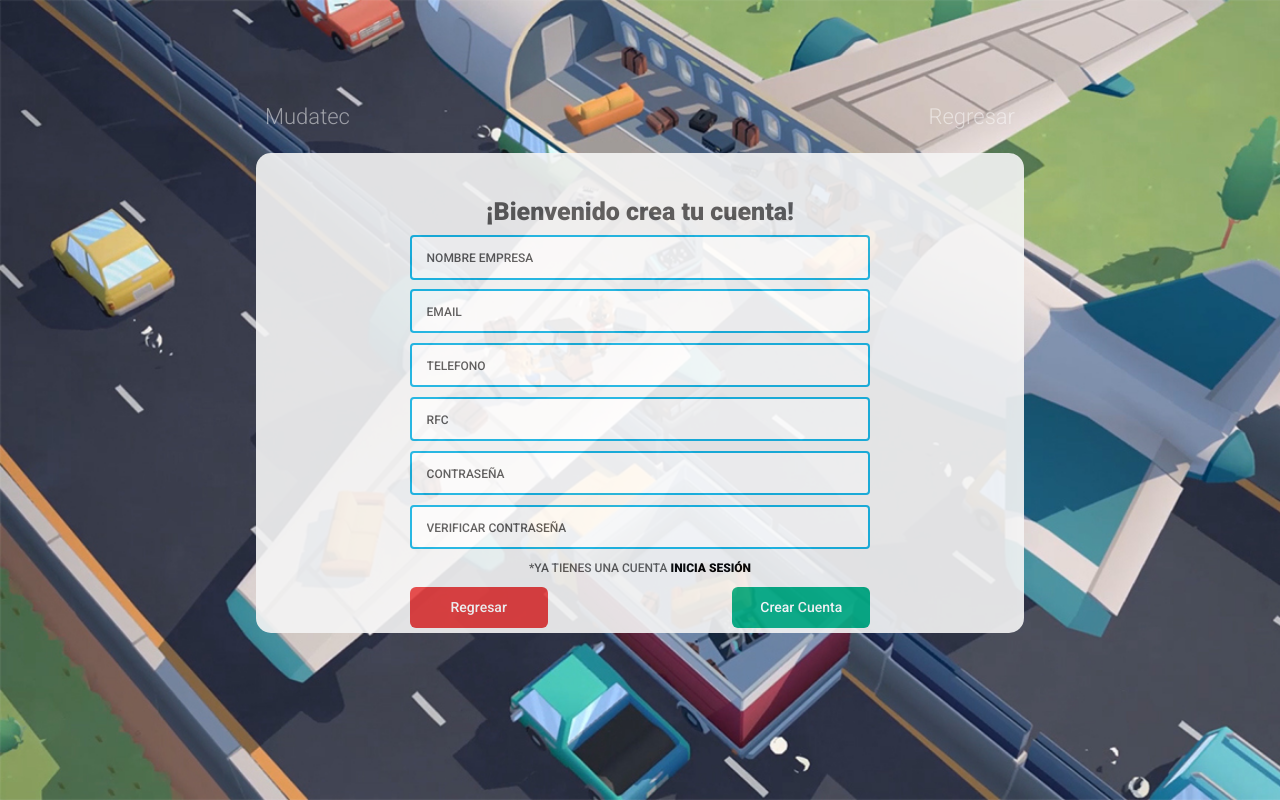
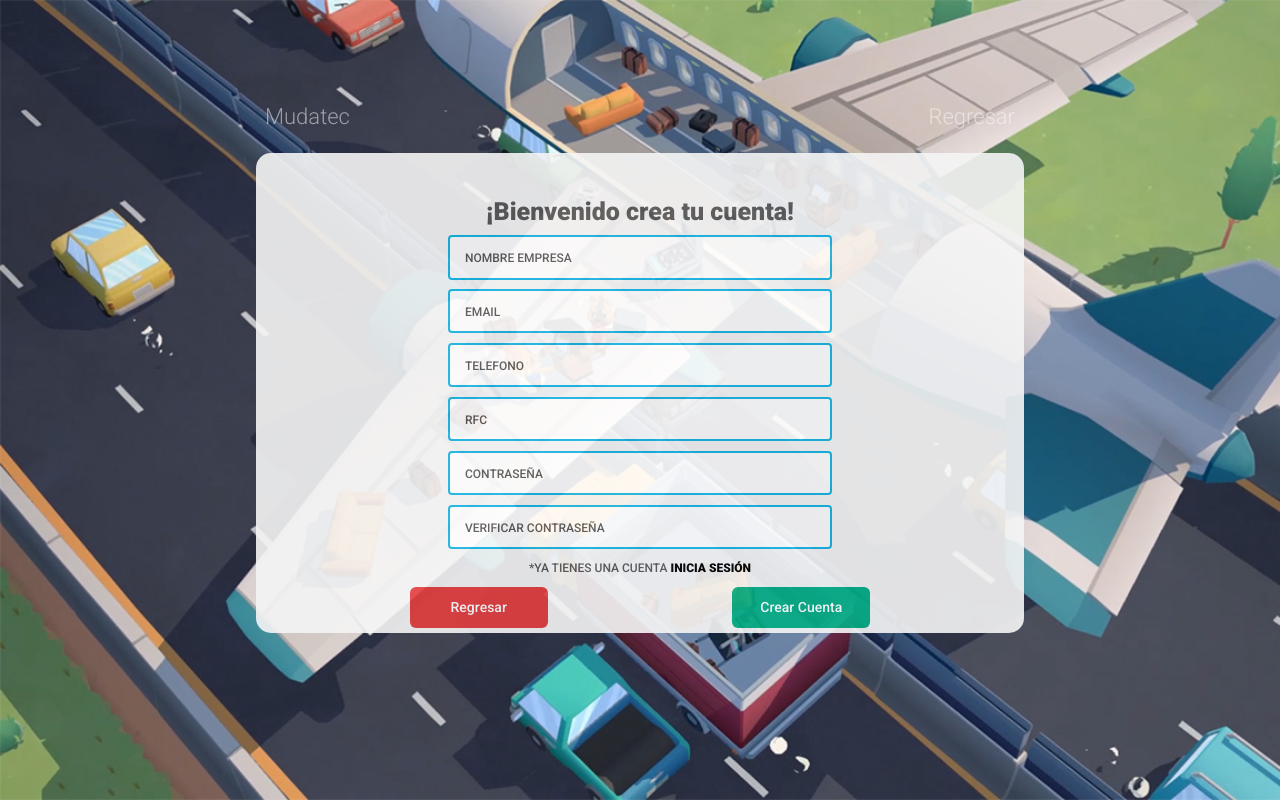
Before and after one commit to alepaez-dev/mudatec_proyecto, a Django app: page /mudanza/registro/ in a window 1280 px wide. Run offline with Django 3.2, Linux system fonts and the light colour scheme; some libraries are stand-ins or nearby versions.

Commit message:
arreglando colores

```diff
--- a/mudatec/static/css/_mixins.scss
+++ b/mudatec/static/css/_mixins.scss
@@ -58,7 +58,7 @@
                 text-align: center;
             }
             .inputs_sesion{
-                width: 60%;
+                width: 50%;
                 border-radius: 4px;
             }
             .botones_sesion{
--- a/mudatec/static/css/_mudanza_registro.scss
+++ b/mudatec/static/css/_mudanza_registro.scss
@@ -5,7 +5,7 @@
       border-bottom: solid 1px $secondary-color;
     }
   }
-  .iniciar_sesion{
+  .iniciar_sesion.mudanza_reg{
     p:last-of-type{
       a:hover{
         color:$secondary-color;
--- a/mudatec/static/css/_usuario_registro.scss
+++ b/mudatec/static/css/_usuario_registro.scss
@@ -71,7 +71,7 @@
       color: black;
     }
     .inputs_sesion{
-      width: 60%;
+      width: 80%;
       height: 44.07px;
       margin: auto;
       padding-left: 15px;
--- a/mudatec/static/css/perfil_info.css
+++ /dev/null
@@ -1,4 +0,0 @@
-.col_perfil .perfil_header .fas {
-  position: relative;
-}
-/*# sourceMappingURL=perfil_info.css.map */
--- a/mudatec/static/css/style.css
+++ b/mudatec/static/css/style.css
@@ -204,7 +204,7 @@
 }
 
 .col_header .iniciar_sesion .inputs_sesion {
-  width: 60%;
+  width: 80%;
   height: 44.07px;
   margin: auto;
   padding-left: 15px;
@@ -306,11 +306,11 @@
   border-bottom: solid 1px #16B5E5;
 }
 
-.col_header .iniciar_sesion p:last-of-type a:hover {
+.col_header .iniciar_sesion.mudanza_reg p:last-of-type a:hover {
   color: #16B5E5;
 }
 
-.col_header .iniciar_sesion .inputs_sesion.nuevo_registro {
+.col_header .iniciar_sesion.mudanza_reg .inputs_sesion.nuevo_registro {
   border-color: #16B5E5;
 }
 
@@ -491,7 +491,7 @@
     text-align: center;
   }
   .col_header .iniciar_sesion .inputs_sesion {
-    width: 60%;
+    width: 50%;
     border-radius: 4px;
   }
   .col_header .iniciar_sesion .botones_sesion {
--- a/mudatec/templates/mudatec_app/mudanza/registro.html
+++ b/mudatec/templates/mudatec_app/mudanza/registro.html
@@ -21,7 +21,7 @@
           <a href="#">Regresar</a>
         </div>
         {% endblock header %}
-        <div class="iniciar_sesion d-flex flex-column justify-content-around">
+        <div class="iniciar_sesion mudanza_reg d-flex flex-column justify-content-around">
           <p>¡Bienvenido crea tu cuenta!</p>
           <input type="text" class="inputs_sesion nuevo_registro" placeholder="NOMBRE EMPRESA">
           <input type="text" class="inputs_sesion nuevo_registro" placeholder="EMAIL">
```
Also changed, not shown: 2 other files.
